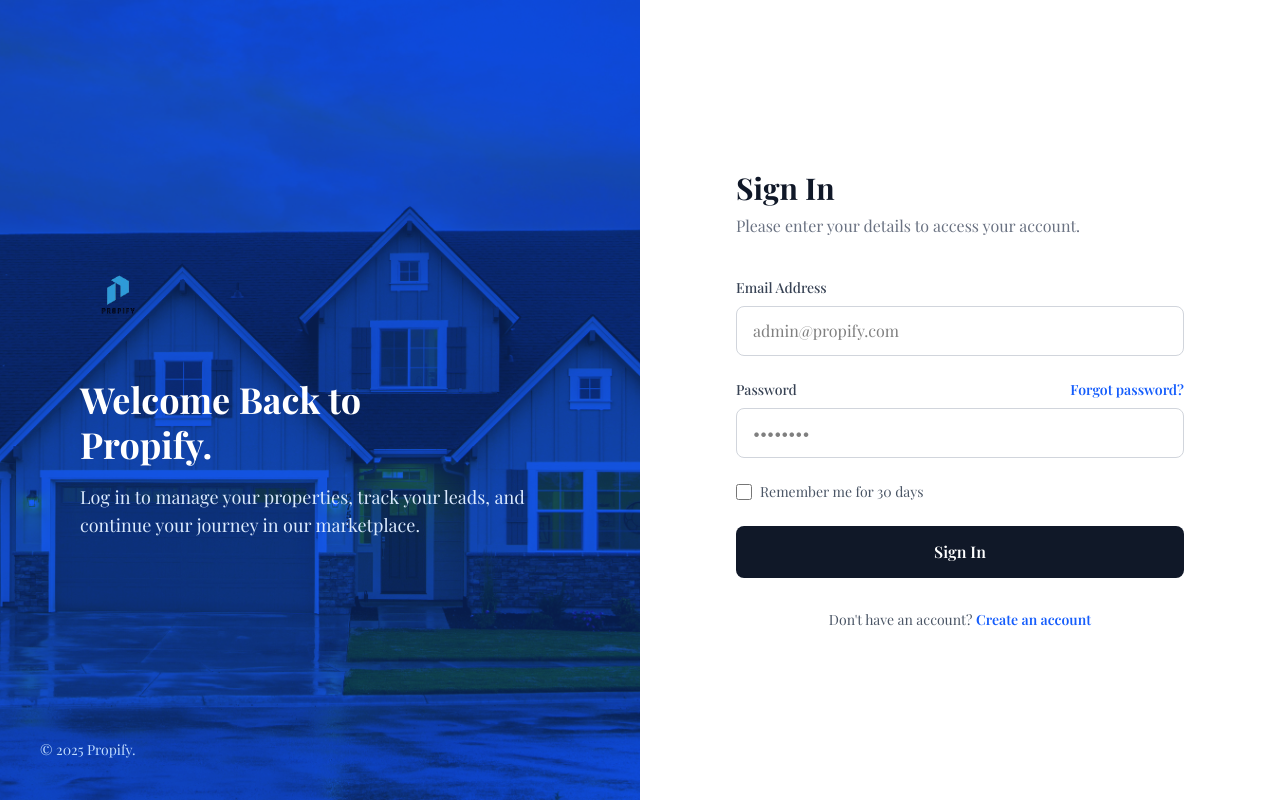
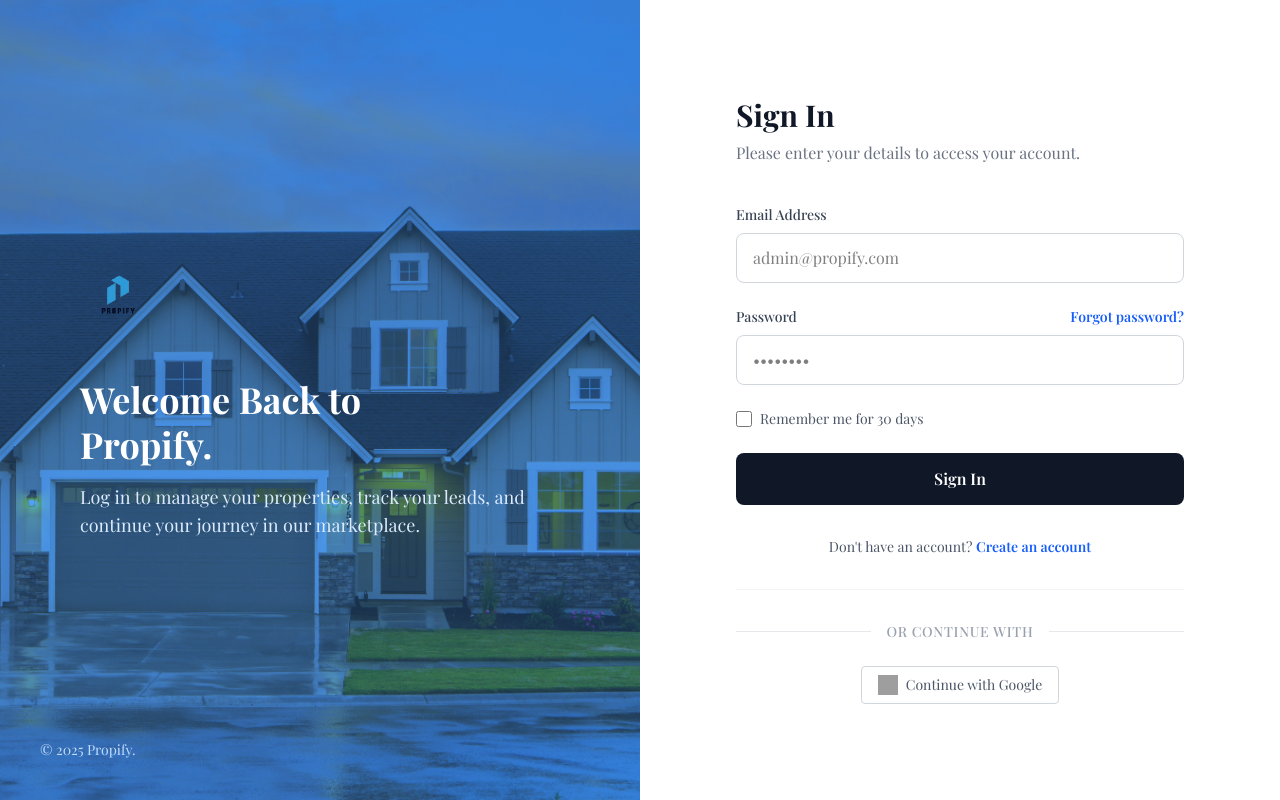
Before and after one commit to mhasnainiftikhar/Propify, a React (Vite) app in the folder client/: page /sign-in in a window 1280 px wide. Built offline with nearby package versions, Linux system fonts and the light colour scheme; no server answers; grey boxes are pictures that could not be loaded; a web font is replaced by a local one.

Commit message:
Make Google Authentication Mechanism

```diff
--- a/client/package.json
+++ b/client/package.json
@@ -12,6 +12,7 @@
   "dependencies": {
     "@tailwindcss/vite": "^4.1.18",
     "axios": "^1.13.2",
+    "firebase": "^12.7.0",
     "phosphor-react": "^1.4.1",
     "react": "^19.2.0",
     "react-dom": "^19.2.0",
--- /dev/null
+++ b/client/src/components/OAuth.jsx
@@ -0,0 +1,48 @@
+import React from "react";
+import { GoogleAuthProvider, getAuth, signInWithPopup } from "firebase/auth";
+import { app } from "../firebase.js";
+
+const OAuth = () => {
+  const handleGoogleClick = async () => {
+    try {
+      const auth = getAuth(app);
+      const provider = new GoogleAuthProvider();
+
+      const result = await signInWithPopup(auth, provider);
+
+      const user = result.user;
+
+      console.log("Google User:", {
+        name: user.displayName,
+        email: user.email,
+        photo: user.photoURL,
+      });
+
+      // 🔴 Later: send this data to backend
+      // await axios.post("/api/auth/google", { ... });
+
+    } catch (error) {
+      console.error("Google Sign-In Error:", error);
+    }
+  };
+
+  return (
+    <div>
+
+    <button
+      type="button"
+      onClick={handleGoogleClick}
+      className="w-full flex items-center justify-center gap-2 border border-gray-300 rounded px-4 py-2 hover:bg-gray-100"
+    >
+      <img
+        src="https://developers.google.com/identity/images/g-logo.png"
+        alt="google"
+        className="w-5 h-5"
+      />
+      Continue with Google
+    </button>
+    </div>
+  );
+};
+
+export default OAuth;
--- /dev/null
+++ b/client/src/firebase.js
@@ -0,0 +1,17 @@
+// Import the functions you need from the SDKs you need
+import { initializeApp } from "firebase/app";
+// TODO: Add SDKs for Firebase products that you want to use
+// https://firebase.google.com/docs/web/setup#available-libraries
+
+// Your web app's Firebase configuration
+const firebaseConfig = {
+  apiKey: import.meta.env.VITE_FIREBASE_API_KEY,
+  authDomain: "propify-d7d3a.firebaseapp.com",
+  projectId: "propify-d7d3a",
+  storageBucket: "propify-d7d3a.firebasestorage.app",
+  messagingSenderId: "322366454236",
+  appId: "1:322366454236:web:5e8b304db3f745def87719"
+};
+
+// Initialize Firebase
+export const app = initializeApp(firebaseConfig);
--- a/client/src/pages/SignIn.jsx
+++ b/client/src/pages/SignIn.jsx
@@ -1,7 +1,8 @@
-import React, { useState } from 'react';
-import { useNavigate } from 'react-router-dom';
-import assets  from '../assets/cover3.jpg';
-import logo  from '../assets/logo.png';
+import React, { useState } from "react";
+import { useNavigate } from "react-router-dom";
+import assets from "../assets/cover3.jpg";
+import logo from "../assets/logo.png";
+import OAuth from "../components/OAuth";
 
 const SignIn = () => {
   const navigate = useNavigate();
@@ -19,9 +20,8 @@
 
   return (
     <div className="min-h-screen w-full flex bg-white ">
-
       {/* LEFT SIDE: VISUAL SECTION (Matches SignUp) */}
-      <div className="hidden lg:flex lg:w-1/2 relative bg-blue-600">
+      <div className="hidden lg:flex lg:w-1/2 relative bg-blue-400">
         <img
           src={assets}
           alt="Login Visual"
@@ -35,7 +35,8 @@
             Welcome Back to <br /> Propify.
           </h2>
           <p className="text-lg text-blue-100 max-w-md">
-            Log in to manage your properties, track your leads, and continue your journey in our marketplace.
+            Log in to manage your properties, track your leads, and continue
+            your journey in our marketplace.
           </p>
         </div>
         <div className="absolute bottom-10 left-10 text-blue-200 text-sm">
@@ -48,7 +49,9 @@
         <div className="w-full max-w-md">
           <div className="mb-10">
             <h1 className="text-3xl font-bold text-gray-900 mb-2">Sign In</h1>
-            <p className="text-gray-500">Please enter your details to access your account.</p>
+            <p className="text-gray-500">
+              Please enter your details to access your account.
+            </p>
           </div>
 
           <form onSubmit={handleSubmit} className="space-y-6">
@@ -68,8 +71,13 @@
 
             <div>
               <div className="flex justify-between mb-2">
-                <label className="text-sm font-medium text-gray-700">Password</label>
-                <button type="button" className="text-sm font-semibold text-blue-600 hover:text-blue-700">
+                <label className="text-sm font-medium text-gray-700">
+                  Password
+                </label>
+                <button
+                  type="button"
+                  className="text-sm font-semibold text-blue-600 hover:text-blue-700"
+                >
                   Forgot password?
                 </button>
               </div>
@@ -89,7 +97,10 @@
                 type="checkbox"
                 className="h-4 w-4 text-blue-600 focus:ring-blue-500 border-gray-300 rounded cursor-pointer"
               />
-              <label htmlFor="remember" className="ml-2 block text-sm text-gray-600 cursor-pointer">
+              <label
+                htmlFor="remember"
+                className="ml-2 block text-sm text-gray-600 cursor-pointer"
+              >
                 Remember me for 30 days
               </label>
             </div>
@@ -111,6 +122,24 @@
             >
               Create an account
             </button>
+            <div className="mt-8 pt-8 border-t border-gray-100 w-full">
+              <div className="relative mb-6">
+                <div
+                  className="absolute inset-0 flex items-center"
+                  aria-hidden="true"
+                >
+                  <div className="w-full border-t border-gray-200"></div>
+                </div>
+                <div className="relative flex justify-center text-sm uppercase">
+                  <span className="bg-white px-4 text-gray-400 font-medium tracking-wider">
+                    Or continue with
+                  </span>
+                </div>
+              </div>
+              <div className="flex justify-center w-full">
+                <OAuth />
+              </div>
+            </div>
           </div>
         </div>
       </div>
--- a/client/src/pages/SignUp.jsx
+++ b/client/src/pages/SignUp.jsx
@@ -1,9 +1,9 @@
 import { useState } from "react";
 import { useNavigate } from "react-router-dom";
 import { signupUser, verifySellerOtp } from "../services/authService";
-import assets from '../assets/cover2.jpg'
-import logo from '../assets/logo.png'
-
+import assets from "../assets/cover2.jpg";
+import logo from "../assets/logo.png";
+import OAuth from "../components/OAuth";
 
 const SignUp = () => {
   const navigate = useNavigate();
@@ -24,9 +24,11 @@
     const newErrors = {};
     if (!form.fullName.trim()) newErrors.fullName = "Full name is required";
     if (!form.email.trim()) newErrors.email = "Email is required";
-    else if (!/\S+@\S+\.\S+/.test(form.email)) newErrors.email = "Invalid email address";
+    else if (!/\S+@\S+\.\S+/.test(form.email))
+      newErrors.email = "Invalid email address";
     if (!form.password) newErrors.password = "Password is required";
-    else if (form.password.length < 6) newErrors.password = "Password must be at least 6 characters";
+    else if (form.password.length < 6)
+      newErrors.password = "Password must be at least 6 characters";
 
     setErrors(newErrors);
     return Object.keys(newErrors).length === 0;
@@ -71,18 +73,14 @@
         />
         <div className="relative z-10 flex flex-col justify-center px-20 text-white">
           <div className="mb-10">
-      <img
-        src={logo}
-        alt="Propify Logo"
-        className="h-19 w-auto"
-      />
+            <img src={logo} alt="Propify Logo" className="h-19 w-auto" />
           </div>
           <h2 className="text-4xl font-bold mb-4 leading-tight">
             Start your journey <br /> with our community.
           </h2>
           <p className="text-lg text-blue-50 max-w-md opacity-90">
-      Discover the best marketplace experience for both buyers and sellers.
-      Join thousands of users today.
+            Discover the best marketplace experience for both buyers and
+            sellers. Join thousands of users today.
           </p>
         </div>
         <div className="absolute bottom-10 left-10 text-blue-100 text-sm font-medium">
@@ -94,7 +92,9 @@
       <div className="w-full lg:w-1/2 flex items-center justify-center p-8 sm:p-12 lg:p-20">
         <div className="w-full max-w-md">
           <div className="mb-10">
-            <h1 className="text-3xl font-bold text-gray-900 mb-2">Create Account</h1>
+            <h1 className="text-3xl font-bold text-gray-900 mb-2">
+              Create Account
+            </h1>
             <p className="text-gray-500">Enter your details to get started.</p>
           </div>
 
@@ -106,49 +106,69 @@
 
           <form onSubmit={handleSignup} className="space-y-5">
             <div>
-              <label className="block text-sm font-medium text-gray-700 mb-1">Full Name</label>
+              <label className="block text-sm font-medium text-gray-700 mb-1">
+                Full Name
+              </label>
               <input
                 type="text"
                 placeholder="John Doe"
                 className={`w-full border rounded-lg px-4 py-3 transition focus:ring-2 focus:ring-blue-500 outline-none ${
-                  errors.fullName ? "border-red-500" : "border-gray-300 focus:border-blue-500"
+                  errors.fullName
+                    ? "border-red-500"
+                    : "border-gray-300 focus:border-blue-500"
                 }`}
                 value={form.fullName}
                 onChange={(e) => setForm({ ...form, fullName: e.target.value })}
               />
-              {errors.fullName && <p className="mt-1 text-xs text-red-600">{errors.fullName}</p>}
+              {errors.fullName && (
+                <p className="mt-1 text-xs text-red-600">{errors.fullName}</p>
+              )}
             </div>
 
             <div>
-              <label className="block text-sm font-medium text-gray-700 mb-1">Email Address</label>
+              <label className="block text-sm font-medium text-gray-700 mb-1">
+                Email Address
+              </label>
               <input
                 type="email"
                 placeholder="name@company.com"
                 className={`w-full border rounded-lg px-4 py-3 transition focus:ring-2 focus:ring-blue-500 outline-none ${
-                  errors.email ? "border-red-500" : "border-gray-300 focus:border-blue-500"
+                  errors.email
+                    ? "border-red-500"
+                    : "border-gray-300 focus:border-blue-500"
                 }`}
                 value={form.email}
                 onChange={(e) => setForm({ ...form, email: e.target.value })}
               />
-              {errors.email && <p className="mt-1 text-xs text-red-600">{errors.email}</p>}
+              {errors.email && (
+                <p className="mt-1 text-xs text-red-600">{errors.email}</p>
+              )}
             </div>
 
             <div>
-              <label className="block text-sm font-medium text-gray-700 mb-1">Password</label>
+              <label className="block text-sm font-medium text-gray-700 mb-1">
+                Password
+              </label>
               <input
                 type="password"
                 placeholder="••••••••"
                 className={`w-full border rounded-lg px-4 py-3 transition focus:ring-2 focus:ring-blue-500 outline-none ${
-                  errors.password ? "border-red-500" : "border-gray-300 focus:border-blue-500"
+                  errors.password
+                    ? "border-red-500"
+                    : "border-gray-300 focus:border-blue-500"
                 }`}
                 value={form.password}
                 onChange={(e) => setForm({ ...form, password: e.target.value })}
               />
-              {errors.password && <p className="mt-1 text-xs text-red-600">{errors.password}</p>}
+              {errors.password && (
+                <p className="mt-1 text-xs text-red-600">{errors.password}</p>
+              )}
             </div>
 
             <div className="pt-2">
-              <span className="block text-sm font-medium text-gray-700 mb-3">I am a:</span>
+              <span className="block text-sm font-medium text-gray-700 mb-3">
+                I am a:
+              </span>
               <div className="flex gap-4">
                 <button
                   type="button"
@@ -186,10 +206,31 @@
 
           <p className="mt-8 text-center text-sm text-gray-600">
             Already have an account?{" "}
-            <button onClick={() => navigate("/sign-in")} className="text-blue-600 font-semibold hover:underline">
+            <button
+              onClick={() => navigate("/sign-in")}
+              className="text-blue-600 font-semibold hover:underline"
+            >
               Log in
             </button>
           </p>
+          <div className="mt-8 pt-8 border-t border-gray-100">
+            <div className="relative mb-6">
+              <div
+                className="absolute inset-0 flex items-center"
+                aria-hidden="true"
+              >
+                <div className="w-full border-t border-gray-200"></div>
+              </div>
+              <div className="relative flex justify-center text-sm uppercase">
+                <span className="bg-white px-4 text-gray-400 font-medium tracking-wider">
+                  Or continue with
+                </span>
+              </div>
+            </div>
+            <div className="flex justify-center">
+              <OAuth />
+            </div>
+          </div>
         </div>
       </div>
 
@@ -197,11 +238,17 @@
       {showOtp && (
         <div className="fixed inset-0 z-50 flex items-center justify-center p-4 bg-gray-900/60 backdrop-blur-sm">
           <div className="bg-white p-8 rounded-2xl w-full max-w-sm shadow-2xl animate-in fade-in zoom-in duration-200">
-            <h2 className="text-xl font-bold text-gray-900 text-center mb-2">Verify Identity</h2>
-            <p className="text-sm text-gray-500 text-center mb-6">Enter the 6-digit code sent to your email.</p>
+            <h2 className="text-xl font-bold text-gray-900 text-center mb-2">
+              Verify Identity
+            </h2>
+            <p className="text-sm text-gray-500 text-center mb-6">
+              Enter the 6-digit code sent to your email.
+            </p>
 
             {errors.otp && (
-              <p className="text-sm text-red-600 text-center mb-4">{errors.otp}</p>
+              <p className="text-sm text-red-600 text-center mb-4">
+                {errors.otp}
+              </p>
             )}
 
             <input
```
Also changed, not shown: 2 other files (tests, documents, lock files or other folders). Lines whose indentation alone changed are shown as unchanged.
